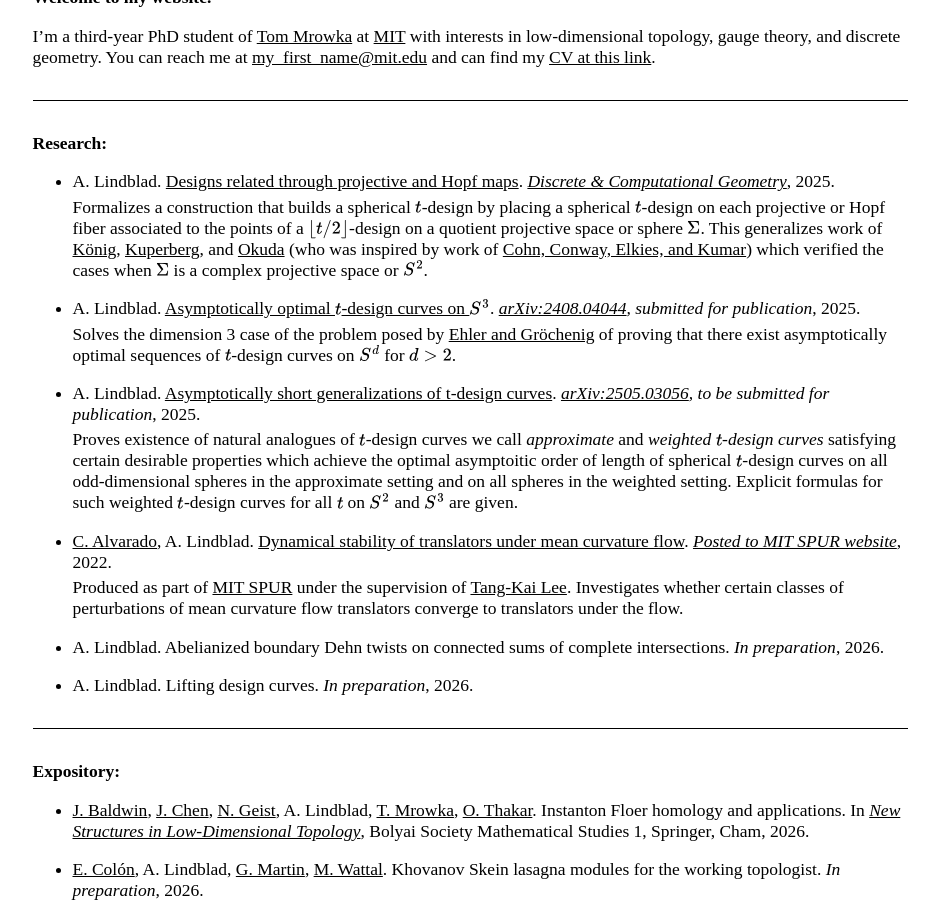
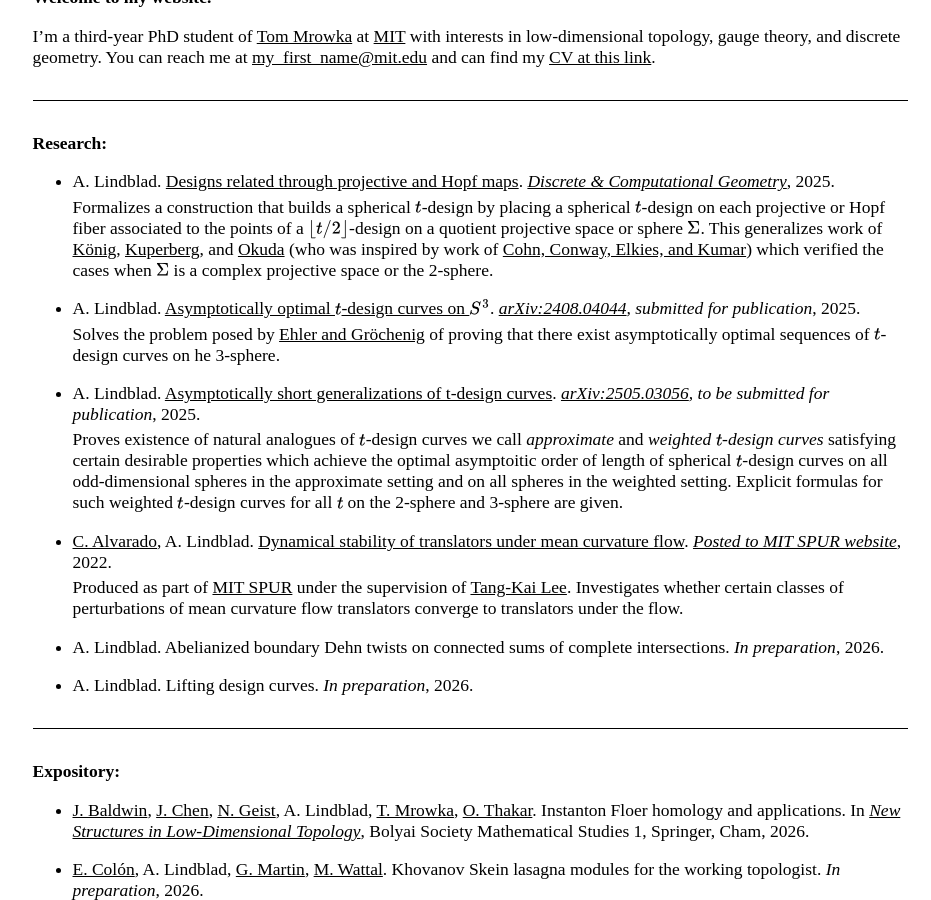
Before and after one commit to AyodejiLindblad/AyodejiLindblad.github.io, a Jekyll site: the page built from index.md, in a window 1280 px wide and 900 px high, scrolled down 482 px. Shown: the whole window, without its empty margins (170-1101 px from the left). Built offline with Jekyll 4.4.1, drawn with Linux system fonts in a browser that asks for light colours; some web fonts are replaced.

Commit message:
Changed S^d to d-sphere

```diff
--- a/index.md
+++ b/index.md
@@ -40,15 +40,15 @@ I'm a third-year PhD student of [Tom Mrowka](https://math.mit.edu/~mrowka/) at [
 
 * A. Lindblad. [Designs related through projective and Hopf maps](https://rdcu.be/eSi5F). *[Discrete & Computational Geometry](https://link.springer.com/article/10.1007/s00454-025-00805-7)*, 2025.
     <span style="display:block; height:0.25em;"></span>
-    Formalizes a construction that builds a spherical $t$\-design by placing a spherical $t$\-design on each projective or Hopf fiber associated to the points of a $\lfloor t/2\rfloor$-design on a quotient projective space or sphere $\Sigma$. This generalizes work of [König](https://mathscinet.ams.org/mathscinet/article?mr=1797231), [Kuperberg](https://epubs.siam.org/doi/10.1137/040615584), and [Okuda](https://arxiv.org/abs/1506.08414) (who was inspired by work of [Cohn, Conway, Elkies, and Kumar](https://projecteuclid.org/journals/experimental-mathematics/volume-16/issue-3/The-D_4-Root-System-Is-Not-Universally-Optimal/em/1204928532.pdf)) which verified the cases when $\Sigma$ is a complex projective space or $S^2$.
+    Formalizes a construction that builds a spherical $t$\-design by placing a spherical $t$\-design on each projective or Hopf fiber associated to the points of a $\lfloor t/2\rfloor$-design on a quotient projective space or sphere $\Sigma$. This generalizes work of [König](https://mathscinet.ams.org/mathscinet/article?mr=1797231), [Kuperberg](https://epubs.siam.org/doi/10.1137/040615584), and [Okuda](https://arxiv.org/abs/1506.08414) (who was inspired by work of [Cohn, Conway, Elkies, and Kumar](https://projecteuclid.org/journals/experimental-mathematics/volume-16/issue-3/The-D_4-Root-System-Is-Not-Universally-Optimal/em/1204928532.pdf)) which verified the cases when $\Sigma$ is a complex projective space or the 2-sphere.
 
 * A. Lindblad. [Asymptotically optimal $t$\-design curves on $S^3$](resources/pdfs/Asymptotically%20optimal%20$t$-design%20curves%20on%20$S^3$.pdf). *[arXiv:2408.04044](https://arxiv.org/abs/2408.04044), submitted for publication*, 2025.
     <span style="display:block; height:0.25em;"></span>
-    Solves the dimension 3 case of the problem posed by [Ehler and Gröchenig](https://www.cambridge.org/core/journals/forum-of-mathematics-sigma/article/tdesign-curves-and-mobile-sampling-on-the-sphere/3876FD22A0D8BC17B9F2207F53142466) of proving that there exist asymptotically optimal sequences of $t$\-design curves on $S^d$ for $d > 2$.
+    Solves the problem posed by [Ehler and Gröchenig](https://www.cambridge.org/core/journals/forum-of-mathematics-sigma/article/tdesign-curves-and-mobile-sampling-on-the-sphere/3876FD22A0D8BC17B9F2207F53142466) of proving that there exist asymptotically optimal sequences of $t$\-design curves on he 3-sphere.
 
 * A. Lindblad. [Asymptotically short generalizations of t\-design curves](resources/pdfs/Asymptotically%20short%20generalizations%20of%20t-design%20curves.pdf). *[arXiv:2505.03056](https://arxiv.org/abs/2505.03056), to be submitted for publication*, 2025.
     <span style="display:block; height:0.25em;"></span>
-    Proves existence of natural analogues of $t$-design curves we call *approximate* and *weighted $t$-design curves* satisfying certain desirable properties which achieve the optimal asymptoitic order of length of spherical $t$-design curves on all odd-dimensional spheres in the approximate setting and on all spheres in the weighted setting. Explicit formulas for such weighted $t$\-design curves for all $t$ on $S^2$ and $S^3$ are given.
+    Proves existence of natural analogues of $t$-design curves we call *approximate* and *weighted $t$-design curves* satisfying certain desirable properties which achieve the optimal asymptoitic order of length of spherical $t$-design curves on all odd-dimensional spheres in the approximate setting and on all spheres in the weighted setting. Explicit formulas for such weighted $t$\-design curves for all $t$ on the 2-sphere and 3-sphere are given.
 
 * [C. Alvarado](https://alvarado-alvarez.github.io/), A. Lindblad. [Dynamical stability of translators under mean curvature flow](https://math.mit.edu/research/undergraduate/spur/documents/2022/Alvarado_Linblad.pdf). *[Posted to MIT SPUR website](https://math.mit.edu/research/undergraduate/spur/past-projects.html)*, 2022.
     <span style="display:block; height:0.25em;"></span>
```
